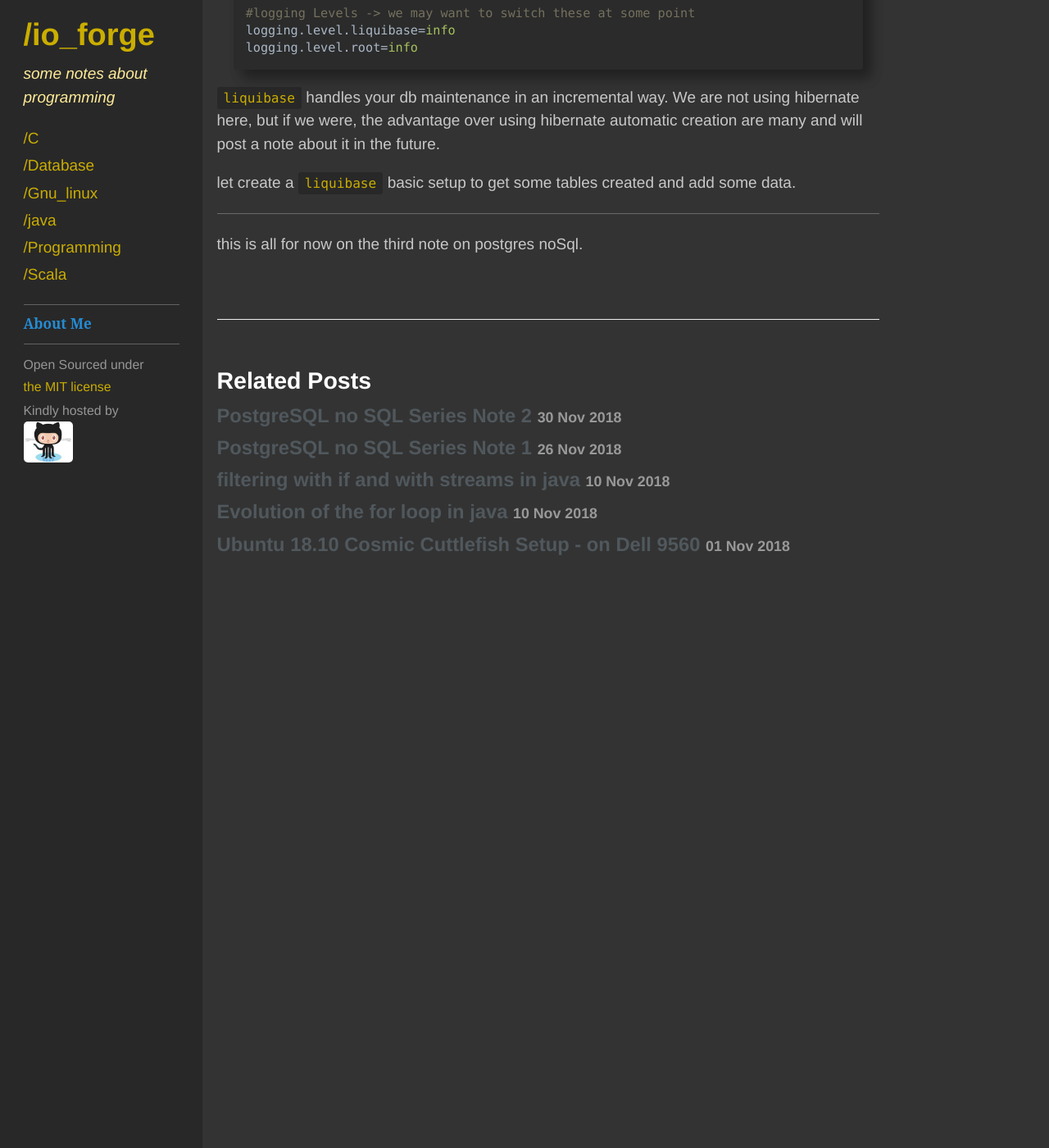
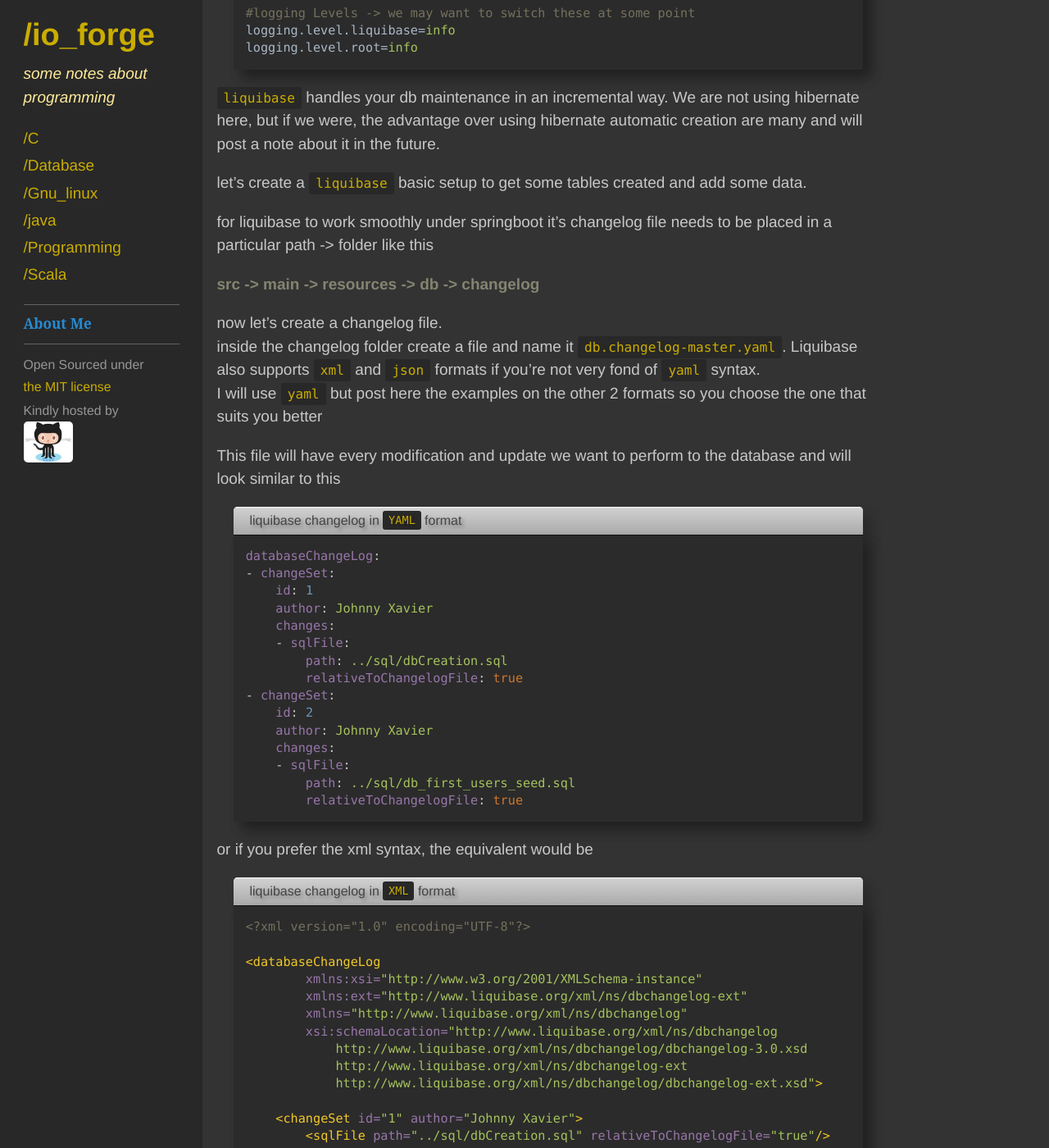
Before and after one commit to JohnnyXavier/johnnyxavier.github.io, a Jekyll site: the page built from _posts/2018-12-02-postgres-nosql-3.md, in a window 1280 px wide and 1400 px high, scrolled down 6277 px. Shown: the whole window at 82% size. Built offline with Jekyll 4.4.1, drawn with Linux system fonts in a browser that asks for light colours; comment, search, counter and statistics services are not loaded; before the commit the page ends 7096 px from its top, so only the background shows below that; some of the changed text lies outside the part shown.

````diff
--- a/_posts/2018-12-02-postgres-nosql-3.md
+++ b/_posts/2018-12-02-postgres-nosql-3.md
@@ -245,7 +245,97 @@
 
 `liquibase` handles your db maintenance in an incremental way. We are not using hibernate here, but if we were, the advantage over using hibernate automatic creation are many and will post a note about it in the future.
 
-let create a `liquibase` basic setup to get some tables created and add some data.
+let's create a `liquibase` basic setup to get some tables created and add some data.
+
+for liquibase to work smoothly under springboot it's changelog file needs to be placed in a particular path -> folder like this<br>
+
+**src -> main -> resources -> db -> changelog**<br>
+
+now let's create a changelog file.<br>
+inside the changelog folder create a file and name it `db.changelog-master.yaml`. Liquibase also supports `xml` and `json` formats if you're not very fond of `yaml` syntax.<br>
+I will use `yaml` but post here the examples on the other 2 formats so you choose the one that suits you better<br>
+
+This file will have every modification and update we want to perform to the database and will look similar to this
+###### liquibase changelog in `YAML` format
+```yaml
+databaseChangeLog:
+- changeSet:
+    id: 1
+    author: Johnny Xavier
+    changes:
+    - sqlFile:
+        path: ../sql/dbCreation.sql
+        relativeToChangelogFile: true
+- changeSet:
+    id: 2
+    author: Johnny Xavier
+    changes:
+    - sqlFile:
+        path: ../sql/db_first_users_seed.sql
+        relativeToChangelogFile: true
+```
+
+or if you prefer the xml syntax, the equivalent would be
+###### liquibase changelog in `XML` format
+```xml
+<?xml version="1.0" encoding="UTF-8"?>
+
+<databaseChangeLog
+        xmlns:xsi="http://www.w3.org/2001/XMLSchema-instance"
+        xmlns:ext="http://www.liquibase.org/xml/ns/dbchangelog-ext"
+        xmlns="http://www.liquibase.org/xml/ns/dbchangelog"
+        xsi:schemaLocation="http://www.liquibase.org/xml/ns/dbchangelog
+            http://www.liquibase.org/xml/ns/dbchangelog/dbchangelog-3.0.xsd
+            http://www.liquibase.org/xml/ns/dbchangelog-ext
+            http://www.liquibase.org/xml/ns/dbchangelog/dbchangelog-ext.xsd">
+
+    <changeSet id="1" author="Johnny Xavier">
+        <sqlFile path="../sql/dbCreation.sql" relativeToChangelogFile="true"/>
+    </changeSet>
+    <changeSet id="2" author="Johnny Xavier">
+        <sqlFile path="../sql/db_first_users_seed.sql" relativeToChangelogFile="true"/>
+    </changeSet>
+</databaseChangeLog>
+```
+or the json equivalent
+###### liquibase changelog in `Json` format
+```json
+{
+  "databaseChangeLog": [
+    {
+      "changeSet": {
+        "id": "1",
+        "author": "Johnny Xavier",
+        "changes": [
+          {
+            "sqlFile": {
+              "path": "../sql/dbCreation.sql",
+              "relativeToChangelogFile": true
+            }
+          }
+        ]
+      }
+    },
+    {
+      "changeSet": {
+        "id": "2",
+        "author": "Johnny Xavier",
+        "changes": [
+          {
+            "sqlFile": {
+              "path": "../sql/db_first_users_seed.sql",
+              "relativeToChangelogFile": true
+            }
+          }
+        ]
+      }
+    }
+  ]
+}
+```
+every `changeset` has a ***set of changes*** to apply to the db at a given time.<br>
+you can see that what I am doing here is to load the different `.sql` files that contain those changes. Those are 100% standard sql files with sql statements.<br>
+`Liquibase` itself supports a syntax to operate on databases, but we win not much using something different than sql.
 
 ---
 
````
Also changed, not shown: other parts of _posts/2018-12-02-postgres-nosql-3.md (+1 -1 lines).
